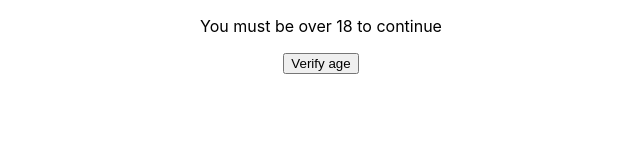
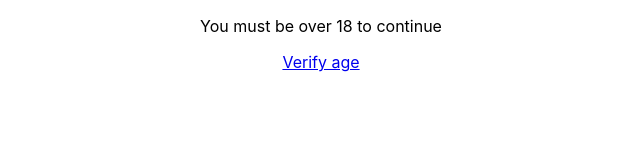
Before and after one commit to felleslosninger/dc21-self-sovereign-identity, a React (Create React App) app in the folder verifier/verifier-app/: page / in a window 1280 px wide. Shown: the top 160 px of the page, without its empty margins (319-959 px from the left). Built offline with nearby package versions, Linux system fonts and the light colour scheme.

Commit message:
new pages

```diff
--- a/verifier/verifier-app/package.json
+++ b/verifier/verifier-app/package.json
@@ -7,6 +7,7 @@
     "@testing-library/react": "^11.2.7",
     "@testing-library/user-event": "^12.8.3",
     "axios": "^0.21.1",
+    "bootstrap": "^5.0.1",
     "http-proxy-middleware": "^2.0.0",
     "react": "^17.0.2",
     "react-dom": "^17.0.2",
--- a/verifier/verifier-app/src/App.js
+++ b/verifier/verifier-app/src/App.js
@@ -2,6 +2,7 @@ import './App.css';
 import React from "react";
 import VerifyAge from './Pages/VerifyAge';
 import Verified from './Pages/Verified';
+import NotVerified from './Pages/NotVerified';
 import {
     BrowserRouter as Router,
     Switch,
@@ -17,6 +18,7 @@ function App() {
                 <Switch>
                     <Route exact path='/' component={VerifyAge}/>
                     <Route exact path='/verified' component={Verified}/>
+                    <Route exact path='/notVerified' component={NotVerified}/>
                 </Switch>
             </Router>
         </div>
--- /dev/null
+++ b/verifier/verifier-app/src/Pages/NotVerified.jsx
@@ -0,0 +1,12 @@
+import React from "react";
+
+function NotVerified() {
+
+    return (
+        <div className="NotVerified">
+            <p>You were not verified!</p>
+        </div>
+    );
+}
+
+export default NotVerified;
--- a/verifier/verifier-app/src/Pages/VerifyAge.jsx
+++ b/verifier/verifier-app/src/Pages/VerifyAge.jsx
@@ -1,18 +1,41 @@
-import React from "react";
+import React, {useState} from "react";
+import {Link} from "react-router-dom";
 
 function VerifyAge() {
 
+
+    let [path, setPath] = useState('')
+
+
     function verifyAge() {
-        fetch('/api/hello')
-            .then(response=>response.text())
-            .then(response => console.log(response))
+        /* fetch('/api/hello')
+             .then(response=>response.text())
+             .then(response => console.log(response))*/
+
+        let response = fetch('/api/verify')
+            .then(response => response.text())
+        console.log(response)
+
+        response ? setPath('/verified') : setPath('/notVerified')
+
+       /* if (response) {
+            setPath('/verified')
+            console.log("hei")
+        } else {
+            setPath('/notVerified')
+            console.log('hallo')
+        }*/
+
+
+
     }
 
 
     return (
         <div className="VerifyAge">
             <p>You must be over 18 to continue</p>
-            <button onClick={verifyAge}>Verify age</button>
+            {/*<button onClick={verifyAge}>Verify age</button>*/}
+            <Link to={path} onClick={verifyAge}>Verify age</Link>
         </div>
     );
 }
```
Also changed, not shown: 2 other files (tests, documents, lock files or other folders).
